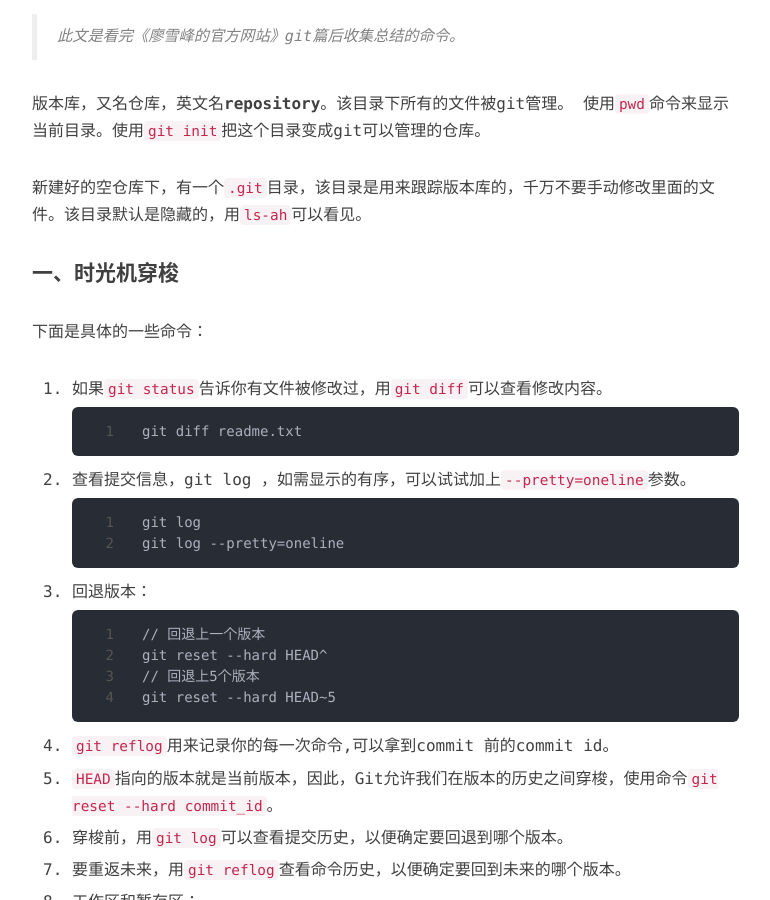
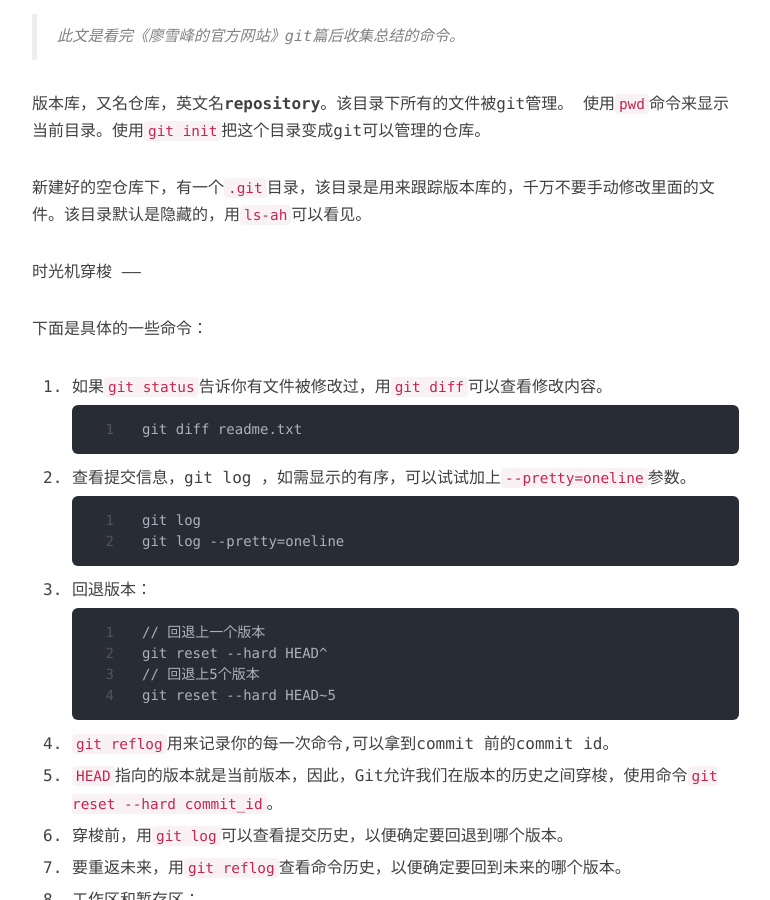
Before and after one commit to monkey-yu/monkey-yu.github.io, a Jekyll site: the page built from _posts/2019-05-22-git-command.md, in a window 1280 px wide and 900 px high, scrolled down 510 px. Shown: the whole window, without its empty margins (233-1003 px from the left). Built offline with Jekyll 4.4.1, drawn with Linux system fonts in a browser that asks for light colours; nearby versions of some CDN libraries; comment, search, counter and statistics services are not loaded; some of the changed text lies outside the part shown.

Commit message:
Update 2019-05-22-git-command.md

````diff
--- a/_posts/2019-05-22-git-command.md
+++ b/_posts/2019-05-22-git-command.md
@@ -15,7 +15,8 @@
 
 新建好的空仓库下，有一个`.git`目录，该目录是用来跟踪版本库的，千万不要手动修改里面的文件。该目录默认是隐藏的，用`ls-ah`可以看见。
 
-#### 一、时光机穿梭
+ 时光机穿梭
+ -----
 
 下面是具体的一些命令：
 
@@ -114,9 +115,11 @@
 
 ------
 
-#### 二、远程仓库
+二、远程仓库
+ -----
 
-##### 1.ssh key ：
+1.ssh key ：
+---
 
 本地git仓库和远程github仓库之间的传输是通过ssh加密的，所以，需要设置：
 
@@ -141,7 +144,8 @@
 git config user.email 'lalala@test.com'
 ```
 
-##### 2.新建远程仓库，将本地仓库与之关联
+2.新建远程仓库，将本地仓库与之关联
+---
 
 GitHub新建一个空仓库，得到仓库地址。本地已有项目需关联到该仓库。
 
@@ -169,7 +173,8 @@
 
 ------
 
-#### 分支管理
+分支管理
+ -----
 
 查看分支：`git branch`
 
@@ -243,7 +248,8 @@
 
 ------
 
-#### 标签管理
+标签管理
+ -----
 
 打一个新标签：`git tag <name>`
 
````
